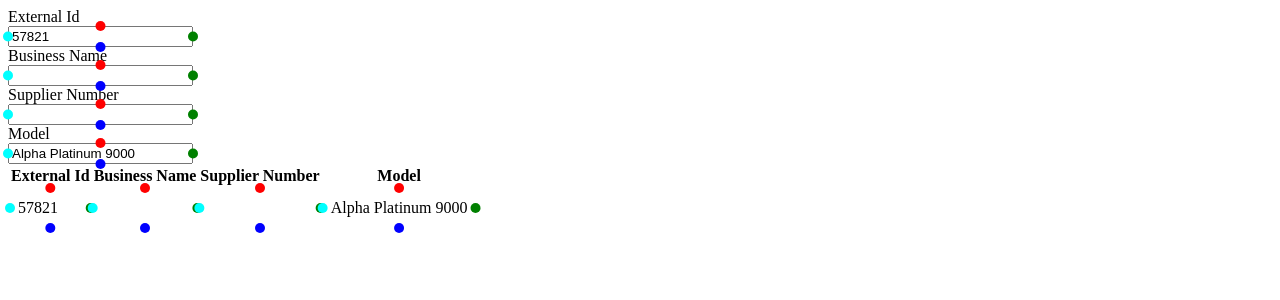
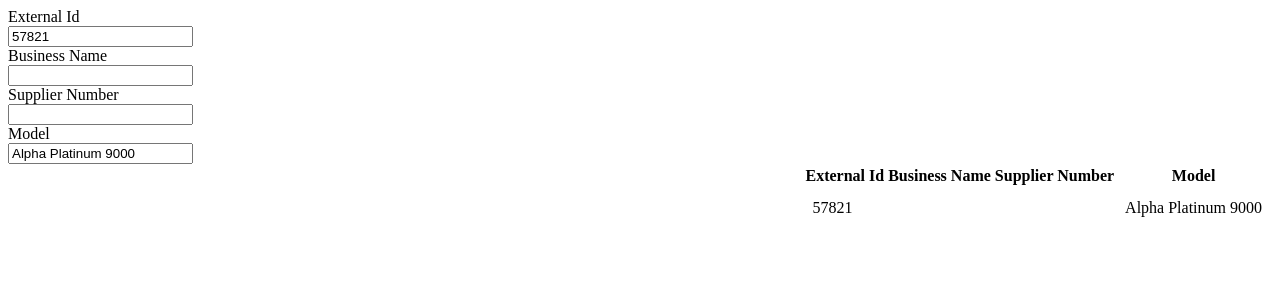
Before and after one commit to datacrush/data-path, a React (Vite) app: page / in a window 1280 px wide. Shown: the top 300 px of the page. Built offline with nearby package versions, Linux system fonts and the light colour scheme.

Commit message:
all inputs connected

```diff
--- a/src/App.css
+++ b/src/App.css
@@ -1,3 +1,8 @@
 .diagram-input > label {
   display: block;
 }
+
+.table {
+  display: flex;
+  justify-content: end;
+}
--- a/src/App.tsx
+++ b/src/App.tsx
@@ -6,6 +6,8 @@ import Node, { NodeCoordinates } from "./components/Node";
 import Edge from "./components/Edge";
 
 function App() {
+  const origin = { x: 0, y: 0 };
+
   const fieldRefs = {
     externalId: useRef<HTMLInputElement>(null),
     businessName: useRef<HTMLInputElement>(null),
@@ -50,10 +52,26 @@ function App() {
       ))}
 
       <Edge
-        startPoint={nodeFieldRefs.supplierNumber.current?.right}
-        endPoint={nodeTableRefs.supplierNumber.current?.top}
+        startPoint={nodeFieldRefs.externalId.current?.right ?? origin}
+        endPoint={nodeTableRefs.externalId.current?.top ?? origin}
       />
 
+      <Edge
+        startPoint={nodeFieldRefs.businessName.current?.right ?? origin}
+        endPoint={nodeTableRefs.businessName.current?.top ?? origin}
+      />
+
+      <Edge
+        startPoint={nodeFieldRefs.supplierNumber.current?.right ?? origin}
+        endPoint={nodeTableRefs.supplierNumber.current?.top ?? origin}
+      />
+
+      <Edge
+        startPoint={nodeFieldRefs.model.current?.right ?? origin}
+        endPoint={nodeTableRefs.model.current?.top ?? origin}
+      />
+
+      <div className="content">
         <div className="form">
           <DiagramInput
             inputRef={fieldRefs.externalId}
@@ -119,6 +137,7 @@ function App() {
           </table>
         </div>
       </div>
+    </div>
   );
 }
 
--- a/src/components/Edge.tsx
+++ b/src/components/Edge.tsx
@@ -2,8 +2,8 @@ import React, { useEffect, useState } from "react";
 import { Point } from "./Node";
 
 interface EdgeProps {
-  startPoint: Point | undefined;
-  endPoint: Point | undefined;
+  startPoint: Point;
+  endPoint: Point;
   strokeColor?: string;
   strokeWidth?: number;
 }
@@ -17,16 +17,13 @@ const Edge: React.FC<EdgeProps> = ({
   const [pathData, setPathData] = useState<string>("");
 
   useEffect(() => {
-    const updatePath = () => {
-      if (startPoint && endPoint) {
-        // Simple straight line (you can modify this to be more complex, like Bezier curves)
-        const path = `M${startPoint.x},${startPoint.y} L${endPoint.x},${endPoint.y}`;
+    const path = `
+    M${startPoint.x},${startPoint.y}
+    H${endPoint.x}
+    V${endPoint.y}
+  `;
 
-        setPathData(path);
-      }
-    };
-
-    updatePath();
+    setPathData(path.trim());
   }, [startPoint, endPoint]);
 
   return (
--- a/src/components/Node.tsx
+++ b/src/components/Node.tsx
@@ -97,16 +97,16 @@ export const Node = forwardRef<NodeCoordinates, Props>(
         }}
       >
         {points.top && (
-          <circle cx={points.top.x} cy={points.top.y} r="5" fill="red" />
+          <circle cx={points.top.x} cy={points.top.y} r="5" fill="none" />
         )}
         {points.right && (
-          <circle cx={points.right.x} cy={points.right.y} r="5" fill="green" />
+          <circle cx={points.right.x} cy={points.right.y} r="5" fill="none" />
         )}
         {points.bottom && (
-          <circle cx={points.bottom.x} cy={points.bottom.y} r="5" fill="blue" />
+          <circle cx={points.bottom.x} cy={points.bottom.y} r="5" fill="none" />
         )}
         {points.left && (
-          <circle cx={points.left.x} cy={points.left.y} r="5" fill="cyan" />
+          <circle cx={points.left.x} cy={points.left.y} r="5" fill="none" />
         )}
       </svg>
     );
```
Lines whose indentation alone changed are shown as unchanged.
